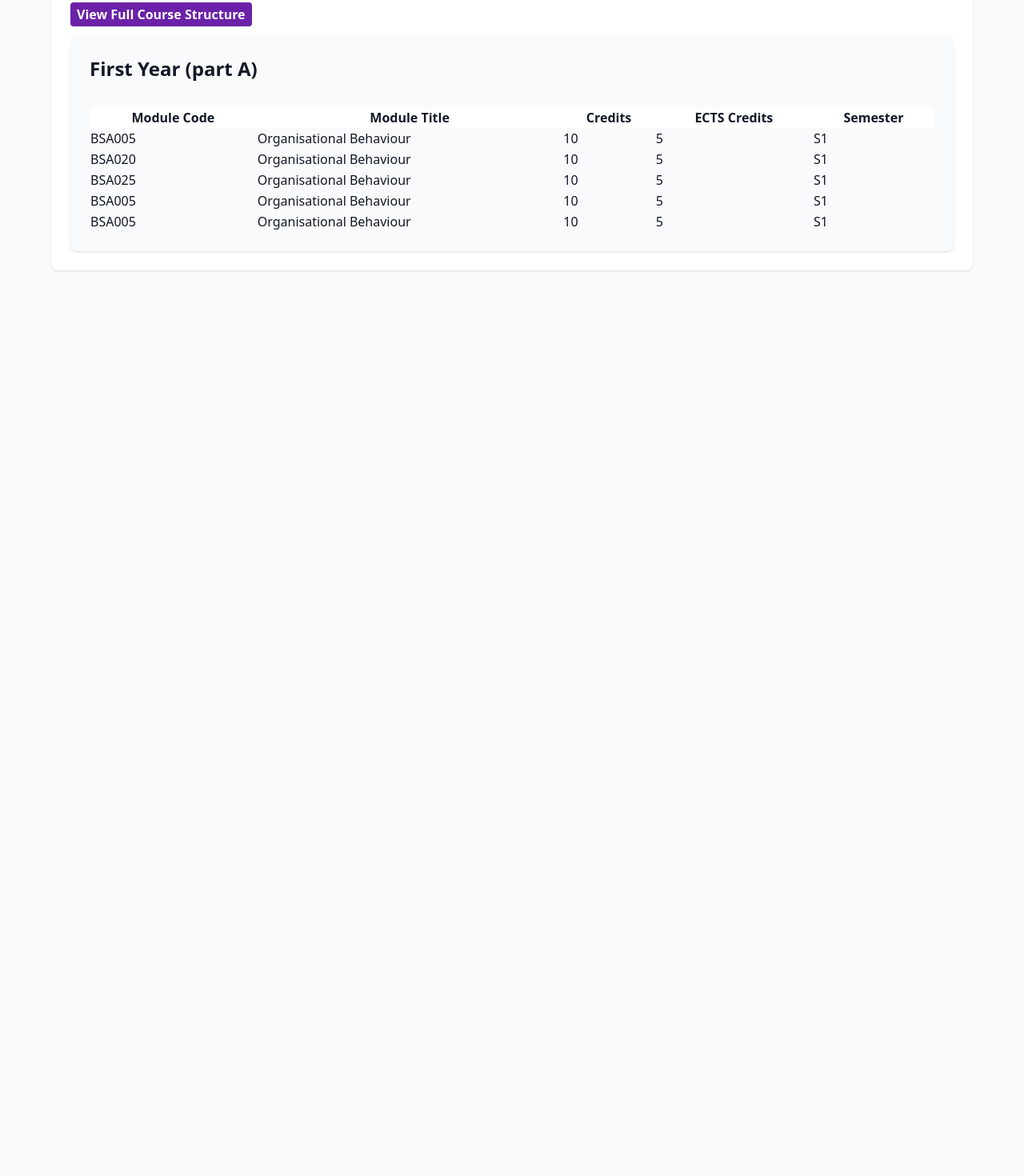
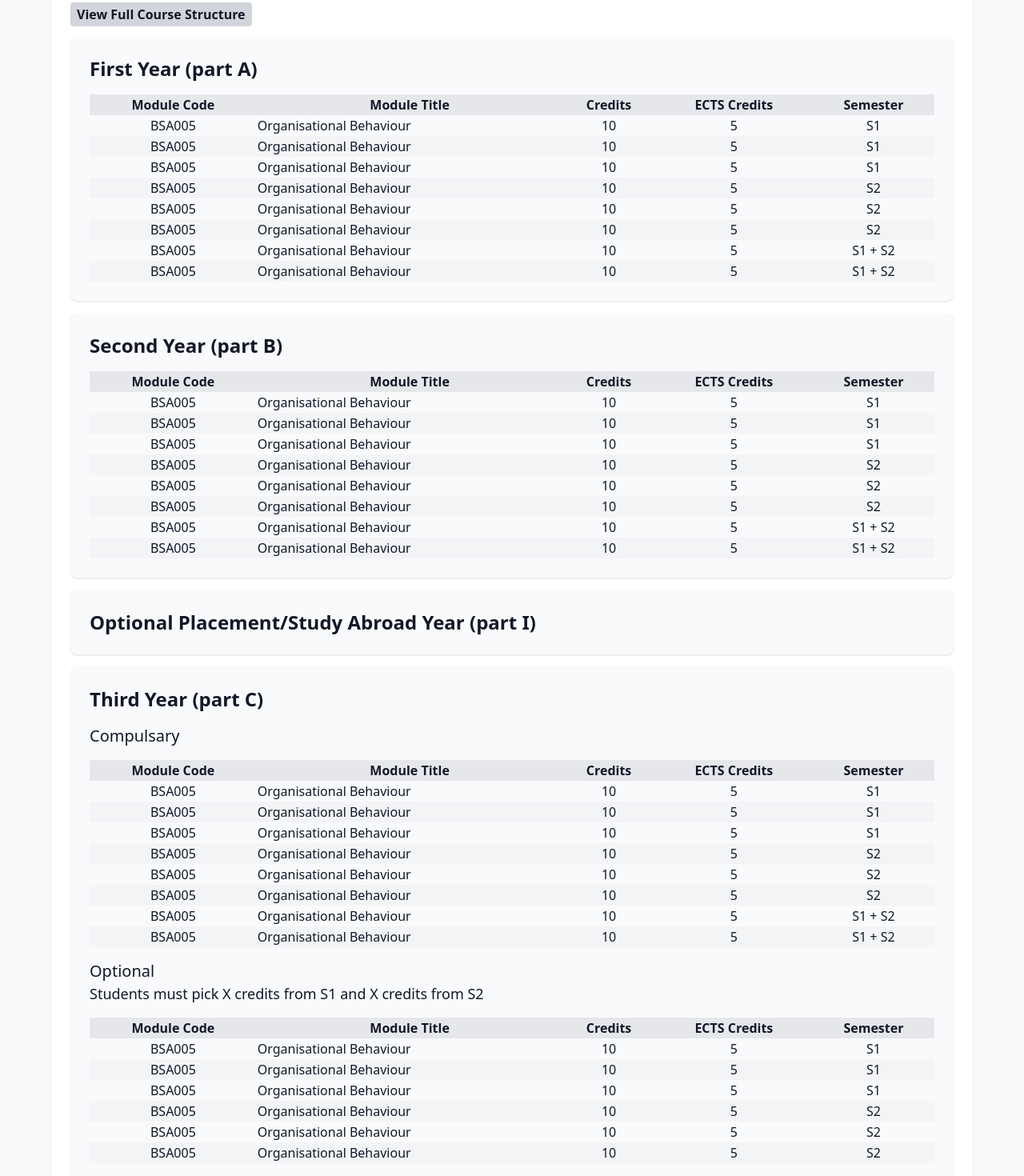
Before and after one commit to AlessioGrespi/universityDB, a SvelteKit app: page /courses/1 in a window 1280 px wide. Shown: the part 1240-2710 px from the top of the page at 80% size. Before the commit the page ends 1610 px from the top, so only its background shows below. Built offline with nearby package versions, Linux system fonts and the light colour scheme.

Commit message:
modules to degree page

```diff
--- a/src/app.css
+++ b/src/app.css
@@ -34,6 +34,14 @@ body {
     @apply bg-gray-50 shadow rounded-lg p-6 hover:shadow-lg transition-shadow duration-200;
   }
 
+  .subcard tbody {
+    @apply bg-gray-50 text-center;
+  }
+
+  .subcard tr {
+    @apply text-center;
+  }
+
   .btn-secondary {
     @apply bg-gray-200 text-gray-900 hover:bg-gray-300;
   }
--- a/src/routes/courses/[course]/+page.svelte
+++ b/src/routes/courses/[course]/+page.svelte
@@ -196,12 +196,13 @@
 			specialization. Students will have the opportunity to choose optional modules in later years,
 			allowing for customization of their degree path.
 		</p>
-		<a href="/degrees/1" class="text-white bg-purple-800 px-2 py-1 rounded font-semibold my-4">View Full Course Structure</a>
-    <div class='subcard grid grid-cols-1 gap-4 mt-4'>
+		<a href="/degrees/1" class="bg-gray-300 px-2 py-1 rounded font-semibold my-4">View Full Course Structure</a>
+    <div class='grid grid-cols-1 gap-4 mt-4'>
+      <div class='subcard col-span-1'>
         <h2 class="mb-4 text-2xl font-semibold">First Year (part A)</h2>
         <table class='w-full table-auto'>
           <thead>
-          <tr class='bg-white'>
+            <tr class='bg-gray-200'>
               <th>Module Code</th>
               <th>Module Title</th>
               <th>Credits</th>
@@ -212,43 +213,274 @@
           <tbody>
             <tr>
               <td>BSA005</td>
-            <td>Organisational Behaviour</td>
+              <td class='text-left'>Organisational Behaviour</td>
               <td>10</td>
               <td>5</td>
               <td>S1</td>
             </tr>
-          <tr>
-            <td>BSA020</td>
-            <td>Organisational Behaviour</td>
-            <td>10</td>
-            <td>5</td>
-            <td>S1</td>
-          </tr>
-          <tr>
-            <td>BSA025</td>
-            <td>Organisational Behaviour</td>
+            <tr class='bg-gray-100'>
+              <td >BSA005</td>
+              <td class='text-left'>Organisational Behaviour</td>
               <td>10</td>
               <td>5</td>
               <td>S1</td>
             </tr>
             <tr>
               <td>BSA005</td>
-            <td>Organisational Behaviour</td>
+              <td class='text-left'>Organisational Behaviour</td>
+              <td>10</td>
+              <td>5</td>
+              <td>S1</td>
+            </tr>
+            <tr class='bg-gray-100'>
+              <td >BSA005</td>
+              <td class='text-left'>Organisational Behaviour</td>
+              <td>10</td>
+              <td>5</td>
+              <td>S2</td>
+            </tr>
+            <tr>
+              <td>BSA005</td>
+              <td class='text-left'>Organisational Behaviour</td>
+              <td>10</td>
+              <td>5</td>
+              <td>S2</td>
+            </tr>
+            <tr class='bg-gray-100'>
+              <td >BSA005</td>
+              <td class='text-left'>Organisational Behaviour</td>
+              <td>10</td>
+              <td>5</td>
+              <td>S2</td>
+            </tr>
+            <tr>
+              <td>BSA005</td>
+              <td class='text-left'>Organisational Behaviour</td>
+              <td>10</td>
+              <td>5</td>
+              <td>S1 + S2</td>
+            </tr>
+            <tr class='bg-gray-100'>
+              <td >BSA005</td>
+              <td class='text-left'>Organisational Behaviour</td>
+              <td>10</td>
+              <td>5</td>
+              <td>S1 + S2</td>
+            </tr>
+          </tbody>
+        </table>
+
+      </div>
+      <div class='subcard col-span-1'>
+        <h2 class="mb-4 text-2xl font-semibold">Second Year (part B)</h2>
+        <table class='w-full table-auto'>
+          <thead>
+            <tr class='bg-gray-200'>
+              <th>Module Code</th>
+              <th>Module Title</th>
+              <th>Credits</th>
+              <th>ECTS Credits</th>
+              <th>Semester</th>
+            </tr>
+          </thead>
+          <tbody>
+            <tr>
+              <td>BSA005</td>
+              <td class='text-left'>Organisational Behaviour</td>
+              <td>10</td>
+              <td>5</td>
+              <td>S1</td>
+            </tr>
+            <tr class='bg-gray-100'>
+              <td >BSA005</td>
+              <td class='text-left'>Organisational Behaviour</td>
               <td>10</td>
               <td>5</td>
               <td>S1</td>
             </tr>
             <tr>
               <td>BSA005</td>
-            <td>Organisational Behaviour</td>
+              <td class='text-left'>Organisational Behaviour</td>
               <td>10</td>
               <td>5</td>
               <td>S1</td>
+            </tr>
+            <tr class='bg-gray-100'>
+              <td >BSA005</td>
+              <td class='text-left'>Organisational Behaviour</td>
+              <td>10</td>
+              <td>5</td>
+              <td>S2</td>
+            </tr>
+            <tr>
+              <td>BSA005</td>
+              <td class='text-left'>Organisational Behaviour</td>
+              <td>10</td>
+              <td>5</td>
+              <td>S2</td>
+            </tr>
+            <tr class='bg-gray-100'>
+              <td >BSA005</td>
+              <td class='text-left'>Organisational Behaviour</td>
+              <td>10</td>
+              <td>5</td>
+              <td>S2</td>
+            </tr>
+            <tr>
+              <td>BSA005</td>
+              <td class='text-left'>Organisational Behaviour</td>
+              <td>10</td>
+              <td>5</td>
+              <td>S1 + S2</td>
+            </tr>
+            <tr class='bg-gray-100'>
+              <td >BSA005</td>
+              <td class='text-left'>Organisational Behaviour</td>
+              <td>10</td>
+              <td>5</td>
+              <td>S1 + S2</td>
             </tr>
           </tbody>
         </table>
 
       </div>
+      <div class='subcard col-span-1'>
+        <h2 class="mb text-2xl font-semibold">Optional Placement/Study Abroad Year (part I)</h2>
+      </div>
+      <div class='subcard col-span-1'>
+        <h2 class="mb-4 text-2xl font-semibold">Third Year (part C)</h2>
+        <h3 class="mb-4 text-xl font-medium">Compulsary</h3>
+        <table class='w-full table-auto'>
+          <thead>
+            <tr class='bg-gray-200'>
+              <th>Module Code</th>
+              <th>Module Title</th>
+              <th>Credits</th>
+              <th>ECTS Credits</th>
+              <th>Semester</th>
+            </tr>
+          </thead>
+          <tbody>
+            <tr>
+              <td>BSA005</td>
+              <td class='text-left'>Organisational Behaviour</td>
+              <td>10</td>
+              <td>5</td>
+              <td>S1</td>
+            </tr>
+            <tr class='bg-gray-100'>
+              <td >BSA005</td>
+              <td class='text-left'>Organisational Behaviour</td>
+              <td>10</td>
+              <td>5</td>
+              <td>S1</td>
+            </tr>
+            <tr>
+              <td>BSA005</td>
+              <td class='text-left'>Organisational Behaviour</td>
+              <td>10</td>
+              <td>5</td>
+              <td>S1</td>
+            </tr>
+            <tr class='bg-gray-100'>
+              <td >BSA005</td>
+              <td class='text-left'>Organisational Behaviour</td>
+              <td>10</td>
+              <td>5</td>
+              <td>S2</td>
+            </tr>
+            <tr>
+              <td>BSA005</td>
+              <td class='text-left'>Organisational Behaviour</td>
+              <td>10</td>
+              <td>5</td>
+              <td>S2</td>
+            </tr>
+            <tr class='bg-gray-100'>
+              <td >BSA005</td>
+              <td class='text-left'>Organisational Behaviour</td>
+              <td>10</td>
+              <td>5</td>
+              <td>S2</td>
+            </tr>
+            <tr>
+              <td>BSA005</td>
+              <td class='text-left'>Organisational Behaviour</td>
+              <td>10</td>
+              <td>5</td>
+              <td>S1 + S2</td>
+            </tr>
+            <tr class='bg-gray-100'>
+              <td >BSA005</td>
+              <td class='text-left'>Organisational Behaviour</td>
+              <td>10</td>
+              <td>5</td>
+              <td>S1 + S2</td>
+            </tr>
+          </tbody>
+        </table>
+
+        <h3 class="text-xl font-medium mt-4">Optional</h3>
+        <h4 class='text-lg font-medium mb-4'>Students must pick X credits from S1 and X credits from S2</h4>
+          <table class='w-full table-auto'>
+            <thead>
+              <tr class='bg-gray-200'>
+                <th>Module Code</th>
+                <th>Module Title</th>
+                <th>Credits</th>
+                <th>ECTS Credits</th>
+                <th>Semester</th>
+              </tr>
+            </thead>
+            <tbody>
+              <tr>
+                <td>BSA005</td>
+                <td class='text-left'>Organisational Behaviour</td>
+                <td>10</td>
+                <td>5</td>
+                <td>S1</td>
+              </tr>
+              <tr class='bg-gray-100'>
+                <td >BSA005</td>
+                <td class='text-left'>Organisational Behaviour</td>
+                <td>10</td>
+                <td>5</td>
+                <td>S1</td>
+              </tr>
+              <tr>
+                <td>BSA005</td>
+                <td class='text-left'>Organisational Behaviour</td>
+                <td>10</td>
+                <td>5</td>
+                <td>S1</td>
+              </tr>
+              <tr class='bg-gray-100'>
+                <td >BSA005</td>
+                <td class='text-left'>Organisational Behaviour</td>
+                <td>10</td>
+                <td>5</td>
+                <td>S2</td>
+              </tr>
+              <tr>
+                <td>BSA005</td>
+                <td class='text-left'>Organisational Behaviour</td>
+                <td>10</td>
+                <td>5</td>
+                <td>S2</td>
+              </tr>
+              <tr class='bg-gray-100'>
+                <td >BSA005</td>
+                <td class='text-left'>Organisational Behaviour</td>
+                <td>10</td>
+                <td>5</td>
+                <td>S2</td>
+              </tr>
+            </tbody>
+          </table>
+      </div>
+
+    </div>
+
         </div>
     <!-- <div class="card col-span-2">
       <h2 class="mb-4 text-center text-2xl font-semibold">Grade Boundaries</h2>
```
Lines whose indentation alone changed are shown as unchanged.
